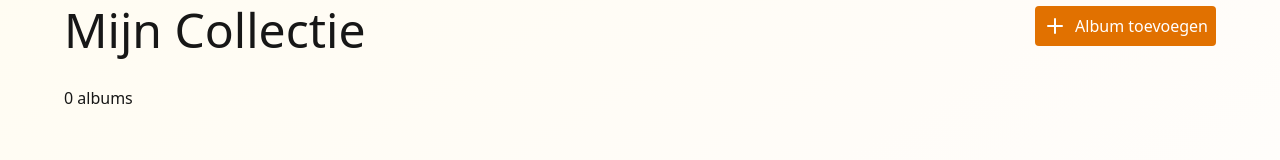
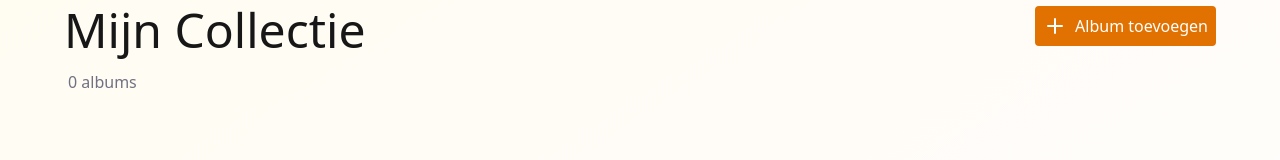
Before and after one commit to JurgenvanF/vinyl-app, a Next.js app: page /collection in a window 1280 px wide. Shown: the part 123-283 px from the top of the page. Built offline with nearby package versions, Linux system fonts and the light colour scheme; no server answers; sample sign-in values are in the browser's storage.

Commit message:
Small fixes for styling so it looks better

```diff
--- a/app/collection/collection.scss
+++ b/app/collection/collection.scss
@@ -7,4 +7,7 @@
       background-color: var(--auth-submit-hover-background);
     }
   }
+  &__count {
+    color: var(--muted-black);
+  }
 }
--- a/app/collection/page.tsx
+++ b/app/collection/page.tsx
@@ -44,15 +44,12 @@ export default function Dashboard() {
       </div>
     );
 
-  if (!user)
-    return <p className="text-center mt-20">{t(locale, "loading")}</p>;
+  if (!user) return <p className="text-center mt-20">{t(locale, "loading")}</p>;
 
   return (
     <div className="collection-container flex flex-col min-h-full gap-4">
       <div className="flex justify-between">
-        <h1 className="text-3xl sm:text-5xl mb-4">
-          {t(locale, "myCollection")}
-        </h1>
+        <h1 className="text-3xl sm:text-5xl">{t(locale, "myCollection")}</h1>
         <div className="flex gap-2">
           <button
             onClick={() => setModalOpen(true)}
@@ -70,7 +67,7 @@ export default function Dashboard() {
           onClose={() => setModalOpen(false)}
         />
       </div>
-      <p>0 albums</p>
+      <p className="collection-container__count pl-1">0 albums</p>
     </div>
   );
 }
--- a/app/components/topnav/TopNav.tsx
+++ b/app/components/topnav/TopNav.tsx
@@ -133,7 +133,7 @@ export default function TopNav() {
             </div>
 
             {/* Bottom actions */}
-            <div className="mt-auto flex gap-4 pt-6 pb-16 border-t">
+            <div className="mt-auto mb-4 flex gap-4 pt-6 pb-16 border-t">
               <div className="flex-4">
                 <NavItem auth onClick={handleLogout}>
                   <LogoutButton
--- a/app/page.tsx
+++ b/app/page.tsx
@@ -97,7 +97,7 @@ export default function AuthPage() {
     );
 
   return (
-    <div className="flex flex-col items-center justify-center min-h-screen p-6">
+    <div className="flex flex-col items-center justify-center min-h-screen">
       <div className="mb-6 flex flex-col items-center text-center">
         <div className="auth__title flex items-center gap-4 mb-2">
           <Disc3 size={50} />
```
